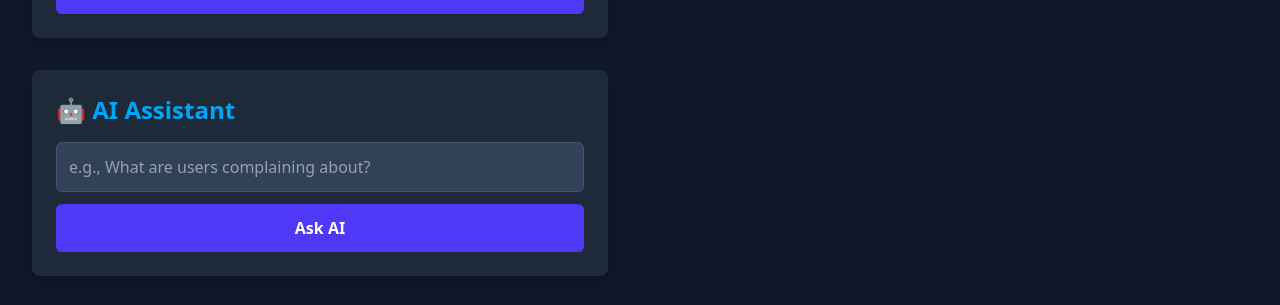
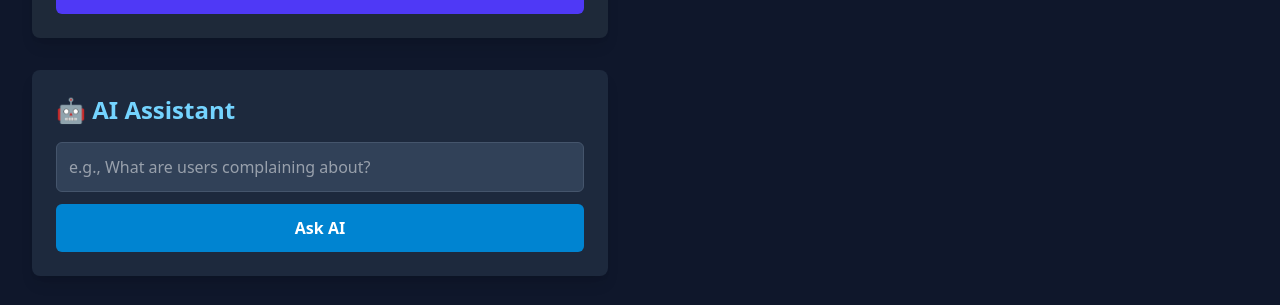
Before and after one commit to Nishant-k-sagar/smart-feedback-tracker, a React (Vite) app in the folder client/: page / in a window 1280 px wide. Shown: the part 626-931 px from the top of the page. Built offline with nearby package versions, Linux system fonts and the light colour scheme; no server answers.

Commit message:
Updated: set the base url correctly

```diff
--- a/client/src/components/AIAssistant.jsx
+++ b/client/src/components/AIAssistant.jsx
@@ -1,8 +1,10 @@
+// client/src/components/AIAssistant.jsx
+
 import { useState } from 'react';
 import axios from 'axios';
-const API_URL = import.meta.env.VITE_API_URL;
 
-export default function AIAssistant() {
+// The component now receives the base URL as a prop
+export default function AIAssistant({ apiBaseUrl }) {
   const [question, setQuestion] = useState('');
   const [answer, setAnswer] = useState('');
   const [isLoading, setIsLoading] = useState(false);
@@ -13,21 +15,22 @@ export default function AIAssistant() {
     setIsLoading(true);
     setAnswer('');
     try {
-      const res = await axios.post(`${API_URL}/ask-ai`, { question });
+      // Use the base URL to construct the full endpoint
+      const res = await axios.post(`${apiBaseUrl}/api/feedback/ask-ai`, { question });
       setAnswer(res.data.answer);
     } catch (error) {
-      setAnswer('Sorry, something went wrong. Please try again.',error);
+      setAnswer('Sorry, something went wrong. Please try again.', error);
     } finally {
       setIsLoading(false);
     }
   };
 
   return (
-    <div className="bg-gray-800 p-6 rounded-lg shadow-lg text-white">
-        <h2 className="text-2xl font-bold mb-4 text-sky-500">🤖 AI Assistant</h2>
+    <section className="bg-slate-800 p-6 rounded-lg shadow-lg">
+      <h2 className="text-2xl font-bold mb-4 text-sky-300">🤖 AI Assistant</h2>
       <form onSubmit={handleSubmit}>
         <input type="text" value={question} onChange={(e) => setQuestion(e.target.value)} placeholder="e.g., What are users complaining about?" className="w-full p-3 bg-slate-700 rounded-md border border-slate-600 focus:outline-none focus:ring-2 focus:ring-sky-500" />
-        <button type="submit" disabled={isLoading} className="w-full mt-3 bg-indigo-600 hover:bg-indigo-700 p-3 rounded-md font-bold transition-colors disabled:bg-slate-500 disabled:cursor-not-allowed">
+        <button type="submit" disabled={isLoading} className="w-full mt-3 bg-sky-600 hover:bg-sky-700 p-3 rounded-md font-bold transition-colors disabled:bg-slate-500 disabled:cursor-not-allowed">
           {isLoading ? 'Thinking...' : 'Ask AI'}
         </button>
       </form>
@@ -36,6 +39,6 @@ export default function AIAssistant() {
           <p className="text-slate-300 whitespace-pre-wrap font-mono">{answer}</p>
         </div>
       )}
-    </div>
+    </section>
   );
 }
```
